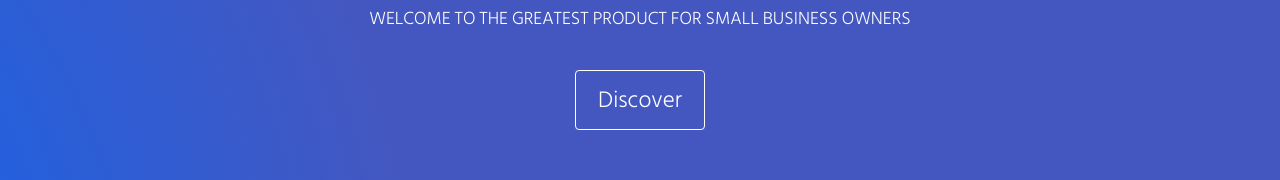
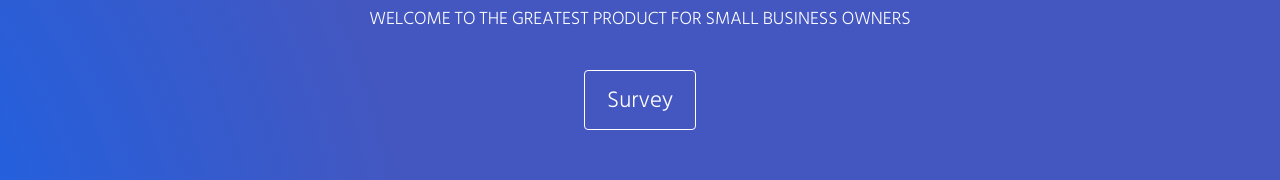
Before and after one commit to MunseokKimmy/405, a plain HTML site: page index.html in a window 1280 px wide. Shown: the part 301-481 px from the top of the page. Drawn offline with Linux system fonts and the light colour scheme.

Commit message:
Update index.html

```diff
--- a/index.html
+++ b/index.html
@@ -64,7 +64,7 @@
           <h1>Digital Innovations Advantage</h1>
           <p>WELCOME TO THE GREATEST PRODUCT FOR SMALL BUSINESS OWNERS</p>
           <br>
-          <a href="./project.html" class="btn btn-default btn-lg" title="">Discover</a>
+          <a href="https://forms.gle/PdTCCMoMg1oMyvLn8" class="btn btn-default btn-lg" title="">Survey</a>
         </div>
       </div>
     </div>
```
